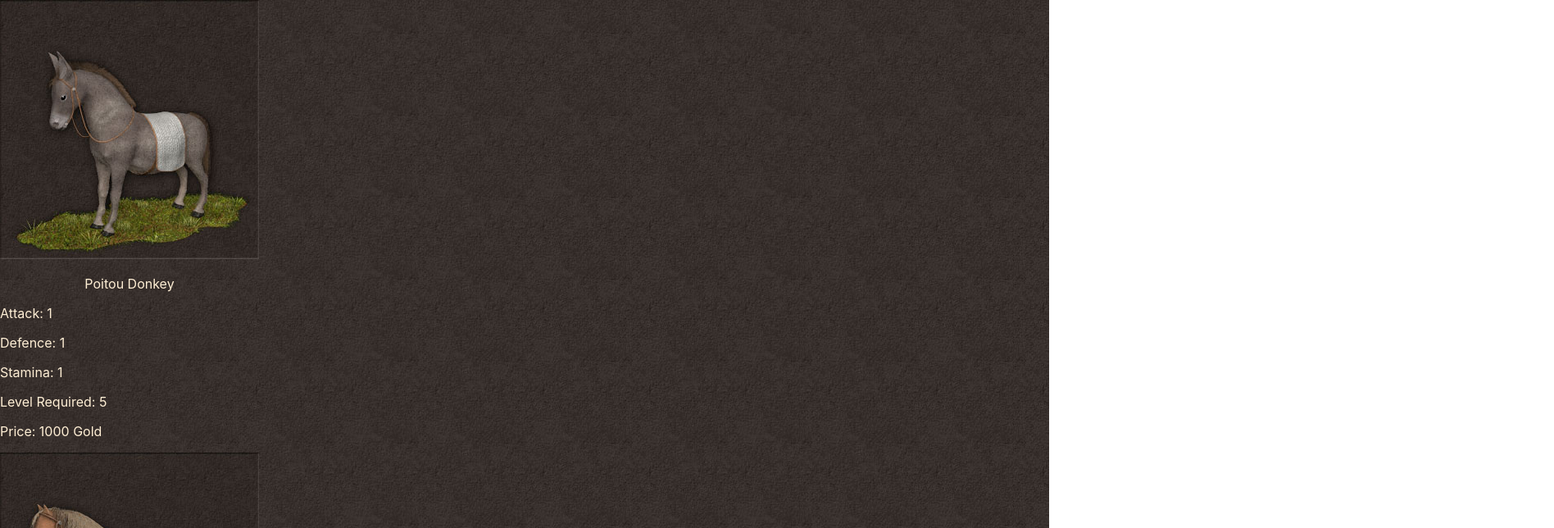
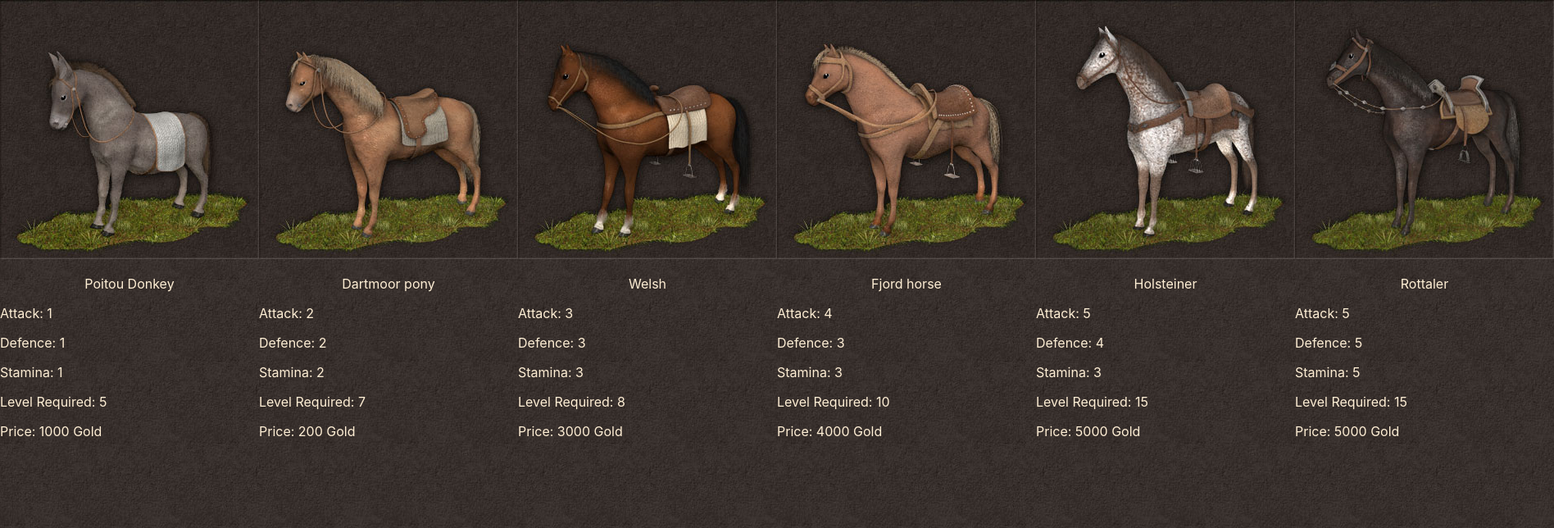
Before and after one commit to TheMshary/HW-Gear, a React (Create React App) app: page / in a window 1280 px wide. Shown: the top 644 px of the page at 82% size, 1896 px wide, since content can reach past the window. Built offline with nearby package versions, Linux system fonts and the light colour scheme.

Commit message:
Horse list now uses flexbox to display horizontally

```diff
--- a/src/components/Horses/index.js
+++ b/src/components/Horses/index.js
@@ -4,7 +4,7 @@ import Horse from "./Horse";
 
 const Horses = () => {
   const horseList = horses.map((horse) => <Horse horse={horse} />);
-  return <div>{horseList}</div>;
+  return <div style={{ display: "flex" }}>{horseList}</div>;
 };
 
 export default Horses;
```
